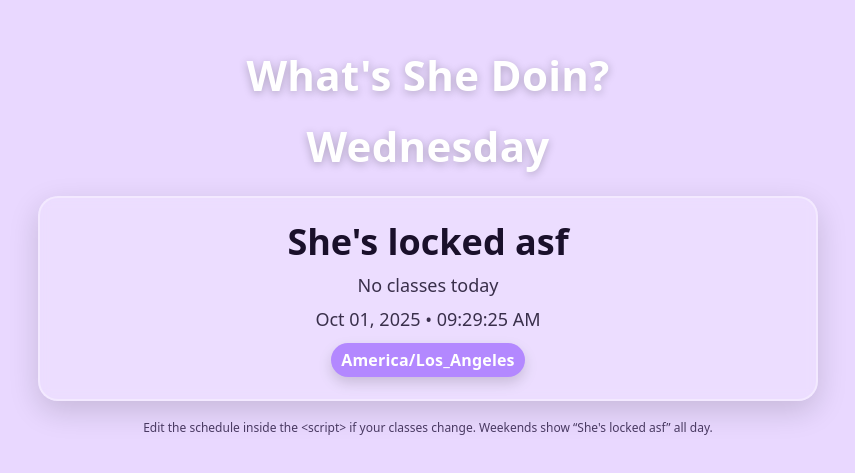
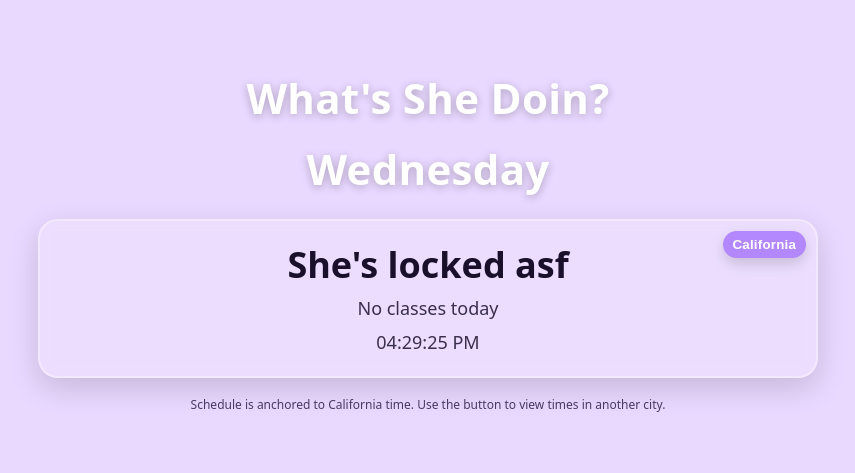
Before and after one commit to aliivierthaler6-arch/What-s-She-Doin-, a plain HTML site: page index.html in a window 1280 px wide. Shown: the part 159-632 px from the top of the page, without its empty margins (212-1067 px from the left). Drawn offline with Linux system fonts and the light colour scheme.

Commit message:
Update index.html

```diff
--- a/index.html
+++ b/index.html
@@ -12,6 +12,7 @@
       --card-text: #1a102b;    /* deep purple for contrast */
       --accent: #b388ff;       /* medium purple accent */
       --shadow: 0 10px 30px rgba(0,0,0,0.15);
+      --ring: rgba(255,255,255,0.35);
     }
 
     * { box-sizing: border-box; }
@@ -25,10 +26,7 @@
       color: var(--text);
     }
 
-    .wrap {
-      width: min(780px, 92vw);
-      text-align: center;
-    }
+    .wrap { width: min(780px, 92vw); text-align: center; }
 
     h1, h2 {
       margin: 0;
@@ -36,7 +34,6 @@
       letter-spacing: 0.3px;
       text-shadow: 0 2px 8px rgba(0,0,0,0.25);
     }
-
     /* Same size + color for title and day label */
     h1, h2 { font-size: clamp(28px, 5vw, 42px); color: var(--text); }
 
@@ -47,45 +44,40 @@
       background: var(--card-bg);
       backdrop-filter: blur(6px);
       -webkit-backdrop-filter: blur(6px);
-      border: 2px solid rgba(255,255,255,0.35);
+      border: 2px solid var(--ring);
       border-radius: 20px;
       padding: 22px clamp(14px, 4vw, 28px);
       box-shadow: var(--shadow);
       color: var(--card-text);
+      position: relative;
     }
 
-    .big {
-      font-size: clamp(24px, 4.8vw, 36px);
-      font-weight: 800;
-      line-height: 1.2;
-    }
+    .big { font-size: clamp(24px, 4.8vw, 36px); font-weight: 800; line-height: 1.2; }
+    .range, .clock { font-size: clamp(14px, 2.8vw, 18px); opacity: 0.85; margin-top: 10px; }
 
-    .range, .clock {
-      font-size: clamp(14px, 2.8vw, 18px);
-      opacity: 0.85;
-      margin-top: 10px;
-    }
-
-    .badge {
-      display: inline-block;
-      background: var(--accent);
-      color: #fff;
-      font-weight: 700;
-      padding: 6px 10px;
-      border-radius: 999px;
-      margin-top: 12px;
-      box-shadow: 0 6px 14px rgba(0,0,0,0.15);
+    /* Display TZ toggle */
+    .tz-toggle {
+      position: absolute; top: 10px; right: 10px;
+      background: var(--accent); color: #fff; border: none;
+      font-weight: 800; border-radius: 999px; padding: 6px 10px;
+      box-shadow: 0 6px 14px rgba(0,0,0,0.15); cursor: pointer;
       letter-spacing: 0.2px;
     }
+    .tz-menu {
+      position: absolute; top: 44px; right: 10px;
+      background: #fff; color: #1f1236; border-radius: 12px;
+      border: 2px solid var(--ring); box-shadow: var(--shadow);
+      display: none; min-width: 160px; overflow: hidden;
+    }
+    .tz-item {
+      padding: 10px 12px; text-align: left; cursor: pointer; font-weight: 700;
+      border-bottom: 1px solid rgba(0,0,0,0.06);
+    }
+    .tz-item:last-child { border-bottom: none; }
+    .tz-item:hover { background: #f3ecff; }
 
-    .footer {
-      margin-top: 18px;
-      font-size: 12px;
-      opacity: 0.85;
-      color: #2e1f47;
-    }
+    .footer { margin-top: 18px; font-size: 12px; opacity: 0.85; color: #2e1f47; }
 
-    /* Respect reduced-motion */
     @media (prefers-reduced-motion: no-preference) {
       .fade { animation: fade 400ms ease-out; }
       @keyframes fade { from { opacity: 0; transform: translateY(6px); } to { opacity: 1; transform: none; } }
@@ -101,21 +93,25 @@
     <div class="spacer-lg"></div>
 
     <div class="card fade">
+      <!-- Display timezone toggle -->
+      <button id="tzToggle" class="tz-toggle" aria-haspopup="true" aria-expanded="false">California</button>
+      <div id="tzMenu" class="tz-menu" role="menu" aria-label="Display timezone">
+        <div class="tz-item" data-tz="CA" role="menuitem">California</div>
+        <div class="tz-item" data-tz="CHI" role="menuitem">Chicago</div>
+      </div>
+
       <div id="status" class="big">Loading…</div>
       <div id="range" class="range">—</div>
       <div id="clock" class="clock">—</div>
-      <div id="badge" class="badge" hidden>America/Los_Angeles</div>
     </div>
 
-    <div class="footer">Edit the schedule inside the &lt;script&gt; if your classes change. Weekends show “She's locked asf” all day.</div>
+    <div class="footer">Schedule is anchored to California time. Use the button to view times in another city.</div>
   </div>
 
   <script>
-    // ======= CONFIG: Weekly schedule (America/Los_Angeles) =======
-    // Use 24h "HH:MM" for start/end. Times are inclusive of start, exclusive of end.
-    // Note: Your message said "11AM - 12:15 AM"; assuming you meant 12:15 PM. Adjust below if not.
+    // ======= CONFIG: Weekly schedule (anchored to California) =======
+    // Use 24h "HH:MM" for start/end. Start inclusive, end exclusive.
     const schedule = {
-      // 0=Sunday ... 6=Saturday (matching JS Date.getDay())
       1: [ // Monday
         { name: "Chemistry",           start: "10:00", end: "10:50" },
         { name: "Intro to Psychology", start: "11:00", end: "12:15" },
@@ -142,59 +138,52 @@
 
     const lockedPhrase = "She's locked asf";
 
+    // Base timezone for schedule logic
+    const BASE_TZ = "America/Los_Angeles"; // California
+
+    // Display timezone state (CA = California display, CHI = Chicago display)
+    const DISPLAY_OPTS = {
+      CA: { label: "California", offsetMinutesFromCA: 0 },
+      CHI:{ label: "Chicago",    offsetMinutesFromCA: 120 } // PT -> CT is +2 hours
+    };
+    let displayKey = localStorage.getItem("displayTZ") || "CA";
+
     // ======= Helpers =======
-    const TZ = "America/Los_Angeles"; // enforce LA time regardless of device timezone
-
-    function nowInTZ() {
-      // Build a Date representing the current time in the target timezone.
-      // We can use Intl to derive components reliably.
+    function nowInTZ(tz){
+      // Build a Date whose H/M reflect the given timezone (for labeling/comparisons only)
       const fmt = new Intl.DateTimeFormat("en-US", {
-        timeZone: TZ,
+        timeZone: tz,
         year: "numeric", month: "2-digit", day: "2-digit",
         hour: "2-digit", minute: "2-digit", second: "2-digit",
         hour12: false
       });
       const parts = Object.fromEntries(fmt.formatToParts(new Date()).map(p => [p.type, p.value]));
-      // YYYY-MM-DDTHH:mm:ss in TZ
       return new Date(`${parts.year}-${parts.month}-${parts.day}T${parts.hour}:${parts.minute}:${parts.second}`);
     }
 
-    function toMinutes(hhmm) {
-      const [h, m] = hhmm.split(":").map(Number);
-      return h * 60 + m;
+    function toMinutes(hhmm){ const [h, m] = hhmm.split(":").map(Number); return h*60 + m; }
+    function minutesSinceMidnight(d){ return d.getHours() * 60 + d.getMinutes(); }
+    function pad(n){ return n.toString().padStart(2, "0"); }
+    function fmt12(h24, m){ const am = h24 < 12; const h12 = ((h24 + 11) % 12) + 1; return `${h12}:${pad(m)} ${am ? "AM" : "PM"}`; }
+
+    // Convert a California wall-time "HH:MM" to display zone by adding fixed offset minutes
+    function convertFromCA(hhmm){
+      const mins = toMinutes(hhmm) + DISPLAY_OPTS[displayKey].offsetMinutesFromCA;
+      const norm = ((mins % (24*60)) + (24*60)) % (24*60); // wrap around
+      const h = Math.floor(norm/60), m = norm % 60;
+      return fmt12(h, m);
     }
 
-    function minutesSinceMidnight(d) {
-      return d.getHours() * 60 + d.getMinutes();
+    // Display range in selected zone, while keeping schedule anchored to CA
+    function fmtRangeDisplay(startHHMM, endHHMM){
+      return `${convertFromCA(startHHMM)} – ${convertFromCA(endHHMM)}`;
     }
 
-    function pad(n) { return n.toString().padStart(2, "0"); }
-
-    function format12h(h24, m) {
-      const am = h24 < 12;
-      const h12 = ((h24 + 11) % 12) + 1;
-      return `${h12}:${pad(m)} ${am ? "AM" : "PM"}`;
+    function weekdayNameInTZ(d, tz){
+      return new Intl.DateTimeFormat("en-US", { weekday: "long", timeZone: tz }).format(d);
     }
 
-    function formatRange(startHHMM, endHHMM) {
-      const [sh, sm] = startHHMM.split(":").map(Number);
-      const [eh, em] = endHHMM.split(":").map(Number);
-      return `${format12h(sh, sm)} – ${format12h(eh, em)}`;
-    }
-
-    function weekdayName(d) {
-      return new Intl.DateTimeFormat("en-US", { weekday: "long", timeZone: TZ }).format(d);
-    }
-
-    // ======= Core update =======
-    const dayLabelEl = document.getElementById("dayLabel");
-    const statusEl   = document.getElementById("status");
-    const rangeEl    = document.getElementById("range");
-    const clockEl    = document.getElementById("clock");
-    const badgeEl    = document.getElementById("badge");
-    badgeEl.textContent = TZ;
-
-    function currentBlockFor(dayIndex, minutes) {
+    function currentBlockForCA(dayIndex, minutes){
       const blocks = schedule[dayIndex] || [];
       for (const b of blocks) {
         const s = toMinutes(b.start);
@@ -204,43 +193,77 @@
       return null;
     }
 
-    function update() {
-      const now = nowInTZ();
-      const dayIndex = now.getDay(); // 0..6
-      const mins = minutesSinceMidnight(now);
+    // ======= DOM =======
+    const dayLabelEl = document.getElementById("dayLabel");
+    const statusEl   = document.getElementById("status");
+    const rangeEl    = document.getElementById("range");
+    const clockEl    = document.getElementById("clock");
+    const tzToggle   = document.getElementById("tzToggle");
+    const tzMenu     = document.getElementById("tzMenu");
 
-      dayLabelEl.textContent = weekdayName(now);
+    function updateToggleUI(){
+      tzToggle.textContent = DISPLAY_OPTS[displayKey].label;
+      tzToggle.setAttribute("aria-expanded", tzMenu.style.display === "block");
+    }
 
-      const block = currentBlockFor(dayIndex, mins);
+    function openMenu(show){
+      tzMenu.style.display = show ? "block" : "none";
+      updateToggleUI();
+    }
+
+    tzToggle.addEventListener("click", () => {
+      openMenu(tzMenu.style.display !== "block");
+    });
+
+    tzMenu.addEventListener("click", (e) => {
+      const item = e.target.closest(".tz-item");
+      if(!item) return;
+      displayKey = item.dataset.tz;
+      localStorage.setItem("displayTZ", displayKey);
+      openMenu(false);
+      update(); // re-render with new display zone
+    });
+
+    // Close menu if clicking outside
+    document.addEventListener("click", (e) => {
+      if (!tzMenu.contains(e.target) && e.target !== tzToggle) openMenu(false);
+    });
+
+    function update(){
+      // 1) Determine the "now" in California for class logic
+      const nowCA = nowInTZ(BASE_TZ);
+      const dayIndexCA = nowCA.getDay();                // 0..6 in CA
+      const minsCA = minutesSinceMidnight(nowCA);       // minutes since midnight CA
+
+      // 2) Day label + clock shown in the *display* zone for vibe
+      const displayLabelTZ = (displayKey === "CA") ? BASE_TZ : "America/Chicago";
+      const dayName = weekdayNameInTZ(new Date(), displayLabelTZ);
+      dayLabelEl.textContent = dayName;
+
+      const timeStr = new Intl.DateTimeFormat("en-US", {
+        timeZone: displayLabelTZ,
+        hour: "2-digit", minute: "2-digit", second: "2-digit", hour12: true
+      }).format(new Date());
+      clockEl.textContent = timeStr;
+
+      // 3) Figure out current CA class block
+      const block = currentBlockForCA(dayIndexCA, minsCA);
       if (block) {
         statusEl.textContent = `${block.name}`;
-        rangeEl.textContent  = `${formatRange(block.start, block.end)}`;
+        rangeEl.textContent  = `${fmtRangeDisplay(block.start, block.end)} (${DISPLAY_OPTS[displayKey].label})`;
       } else {
         statusEl.textContent = lockedPhrase;
-        // Show the next upcoming class range for context (optional). If none, say none today.
-        const upcoming = (schedule[dayIndex] || []).find(b => mins < toMinutes(b.end));
+        const upcoming = (schedule[dayIndexCA] || []).find(b => minsCA < toMinutes(b.end));
         rangeEl.textContent = upcoming
-          ? `Next: ${upcoming.name} • ${formatRange(upcoming.start, upcoming.end)}`
+          ? `Next: ${upcoming.name} • ${fmtRangeDisplay(upcoming.start, upcoming.end)} (${DISPLAY_OPTS[displayKey].label})`
           : `No classes today`;
       }
-
-      // Live clock in LA time
-      const t = new Intl.DateTimeFormat("en-US", {
-        timeZone: TZ,
-        hour: "2-digit", minute: "2-digit", second: "2-digit",
-        hour12: true
-      }).format(now);
-      const date = new Intl.DateTimeFormat("en-US", {
-        timeZone: TZ,
-        month: "short", day: "2-digit", year: "numeric"
-      }).format(now);
-      clockEl.textContent = `${date} • ${t}`;
     }
 
-    // Kick it off
+    // Init
+    updateToggleUI();
     update();
-    // Update often enough to catch minute changes; every 5 seconds is chill and lightweight.
-    setInterval(update, 5000);
+    setInterval(update, 1000);
   </script>
 </body>
 </html>
```
